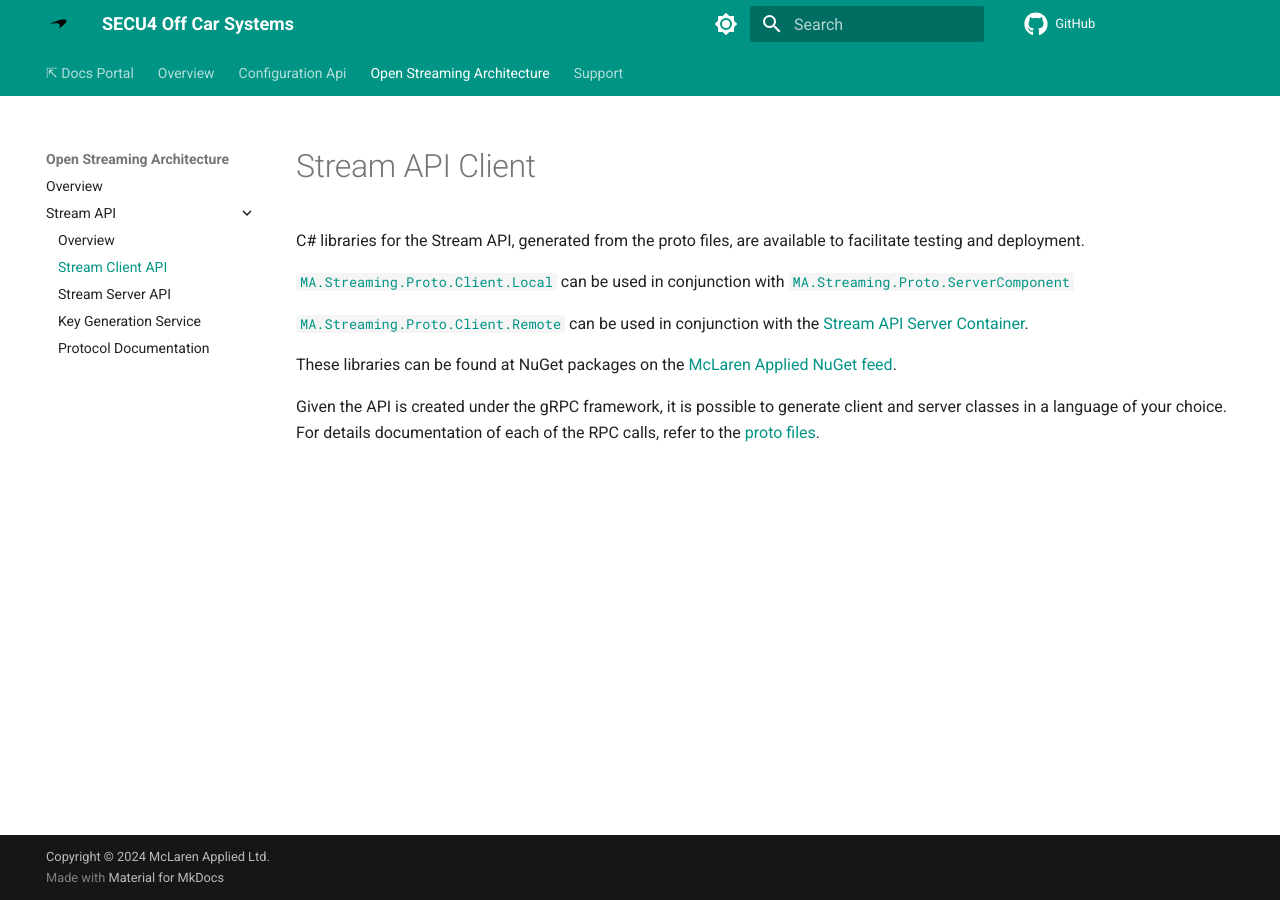
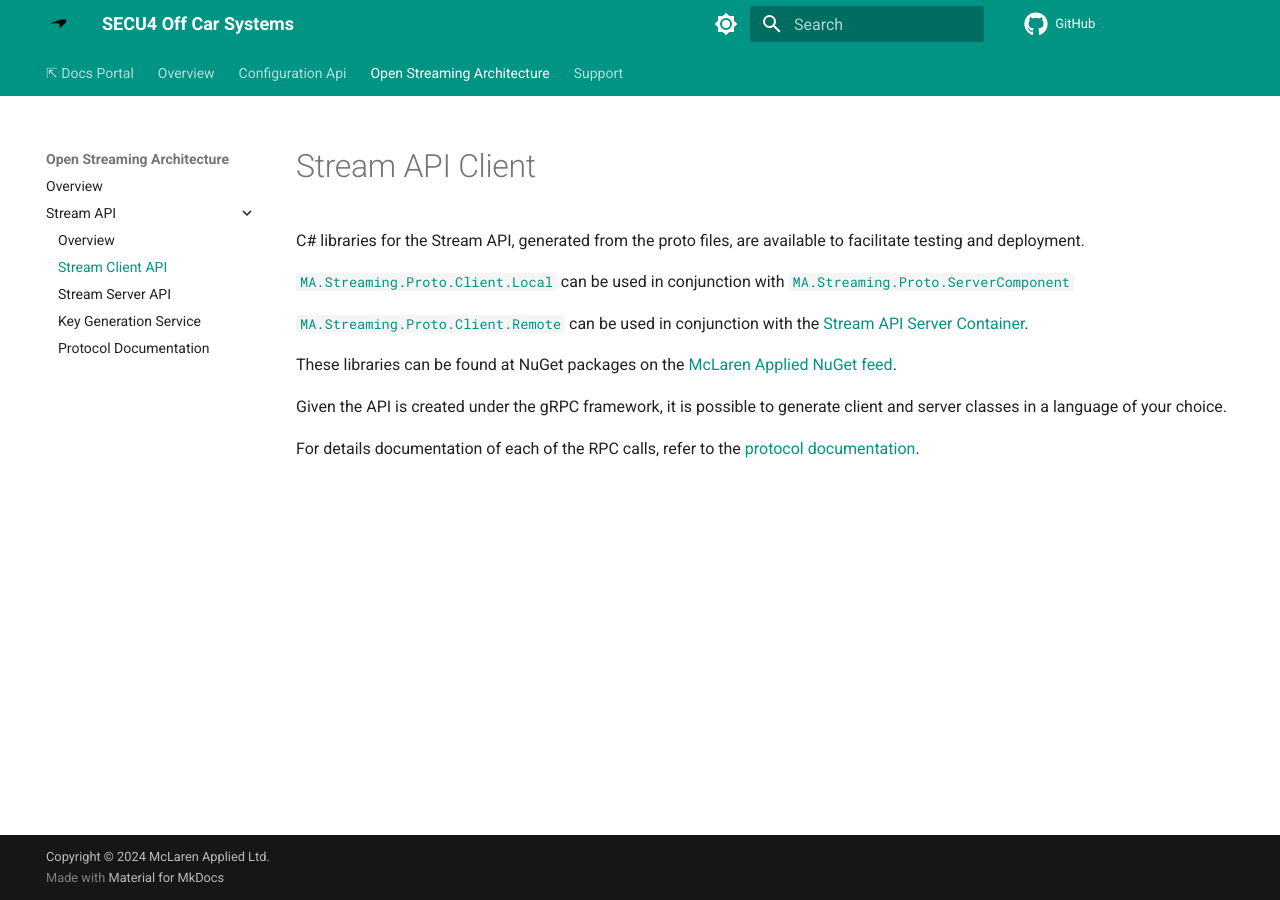
Before and after one commit to mat-docs/SECU4.Site, an MkDocs documentation site: the page built from docs/open_streaming_architecture/stream_api/stream_client.md, in a window 1280 px wide. Built offline with MkDocs 1.6.1 and Material for MkDocs 9.7.7, drawn with Linux system fonts in a browser that asks for light colours; comment, search, counter and statistics services are not loaded.

Commit message:
Update link to protocol doc

```diff
--- a/docs/open_streaming_architecture/stream_api/stream_client.md
+++ b/docs/open_streaming_architecture/stream_api/stream_client.md
@@ -12,4 +12,5 @@ These libraries can be found at NuGet packages on the [McLaren Applied NuGet fee
 
 Given the API is created under the gRPC framework, it is possible to generate client and server classes in a language of
 your choice.
-For details documentation of each of the RPC calls, refer to the [proto files](https://github.com/orgs/mat-docs/packages/nuget/package/MA.Streaming.API.Proto).
+
+For details documentation of each of the RPC calls, refer to the [protocol documentation](docs.md).
```
